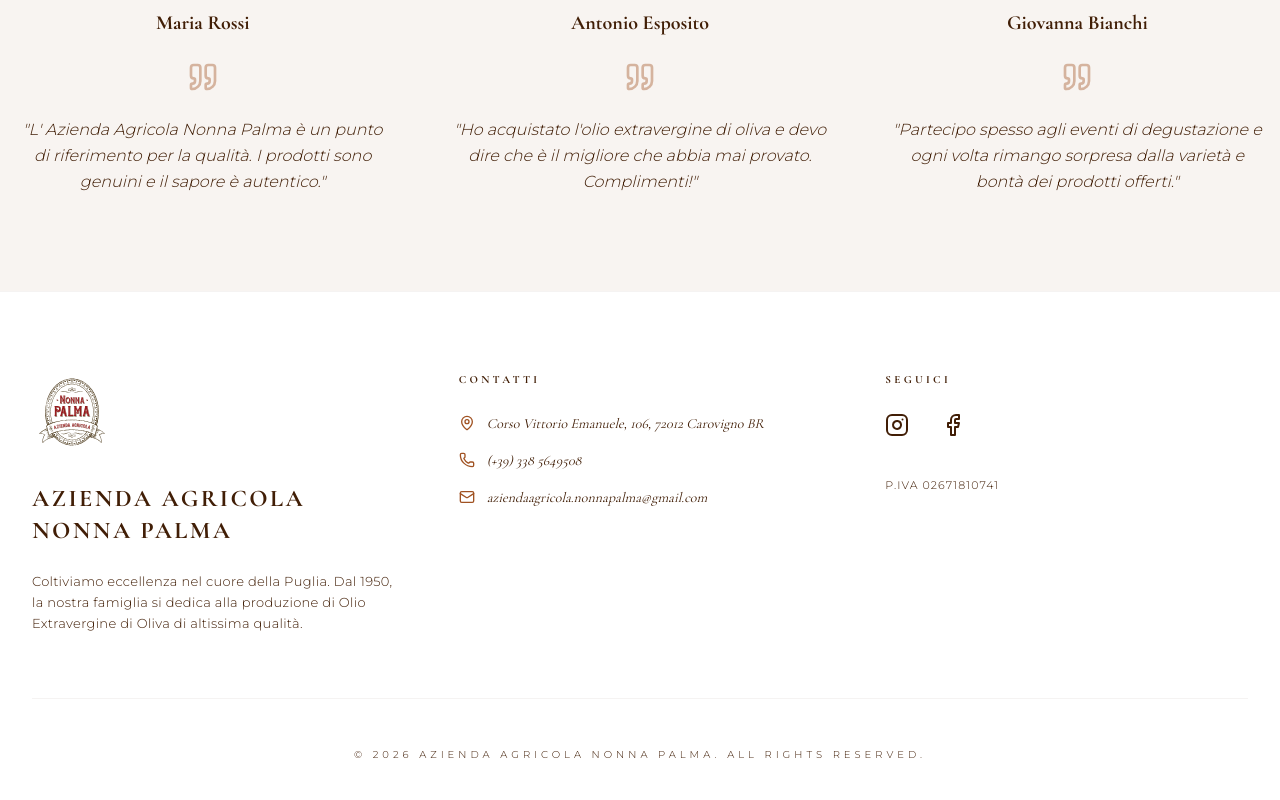
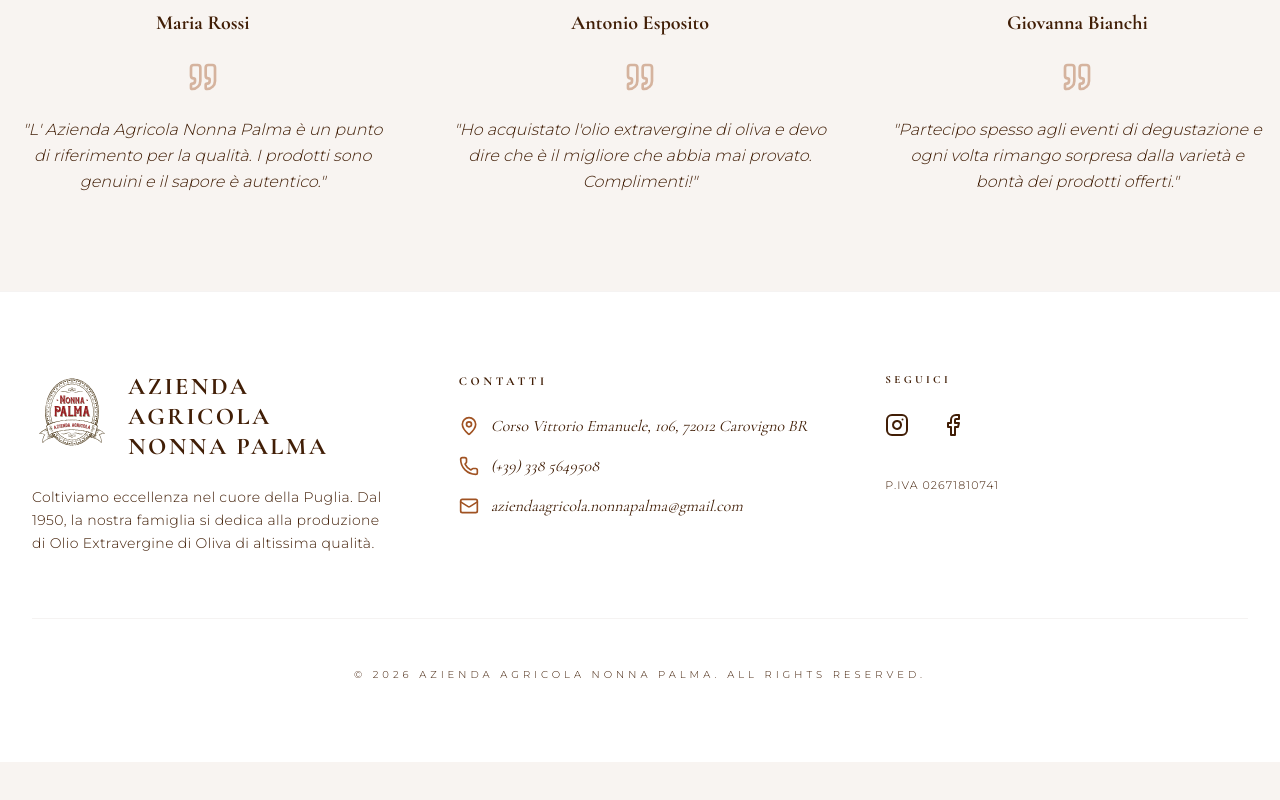
Before and after one commit to DiNataleAlessandro/nonna-palma, a Next.js app: page / in a window 1280 px wide. Shown: the part 2610-3410 px from the top of the page. After the commit the page ends 3372 px from the top, so only its background shows below. Built offline with nearby package versions, Linux system fonts and the light colour scheme; no server answers; the database is empty.

Commit message:
style: align logo to left of name and increase contact readability in footer

```diff
--- a/src/components/layout/Footer.tsx
+++ b/src/components/layout/Footer.tsx
@@ -9,8 +9,9 @@ export default function Footer() {
         <div className="grid grid-cols-1 md:grid-cols-3 gap-16 mb-16">
           {/* Brand & Mission */}
           <div className="space-y-6 text-center md:text-left">
-            <Link href="/" className="inline-block group">
-              <div className="relative w-20 h-20 mx-auto md:mx-0 transition-opacity group-hover:opacity-80">
+            <div className="flex flex-col md:flex-row items-center md:items-start gap-4">
+              <Link href="/" className="inline-block group shrink-0">
+                <div className="relative w-20 h-20 transition-opacity group-hover:opacity-80">
                   <Image
                     src="/logo.svg"
                     alt="Nonna Palma Logo"
@@ -19,26 +20,29 @@ export default function Footer() {
                   />
                 </div>
               </Link>
-            <h3 className="text-xl md:text-2xl font-serif tracking-[0.1em] uppercase font-bold text-nonna-chocolate">AZIENDA AGRICOLA NONNA PALMA</h3>
-            <p className="text-[13px] leading-relaxed tracking-wide max-w-sm">
+              <h3 className="text-xl md:text-2xl font-serif tracking-[0.1em] uppercase font-bold text-nonna-chocolate leading-tight">
+                Azienda Agricola<br />Nonna Palma
+              </h3>
+            </div>
+            <p className="text-[14px] leading-relaxed tracking-wide max-w-sm">
               Coltiviamo eccellenza nel cuore della Puglia. Dal 1950, la nostra famiglia si dedica alla produzione di Olio Extravergine di Oliva di altissima qualità.
             </p>
           </div>
 
           {/* Contact Info */}
           <div className="space-y-6 text-center md:text-left">
-            <h4 className="text-[11px] uppercase tracking-[0.3em] font-bold">Contatti</h4>
-            <div className="text-[14px] space-y-4 font-serif italic">
+            <h4 className="text-[12px] uppercase tracking-[0.3em] font-bold">Contatti</h4>
+            <div className="text-[16px] space-y-4 font-serif italic">
               <p className="flex items-center justify-center md:justify-start">
-                <MapPin className="w-4 h-4 mr-3 text-nonna-brown" />
+                <MapPin className="w-5 h-5 mr-3 text-nonna-brown shrink-0" />
                 <span>Corso Vittorio Emanuele, 106, 72012 Carovigno BR</span>
               </p>
               <p className="flex items-center justify-center md:justify-start">
-                <Phone className="w-4 h-4 mr-3 text-nonna-brown" />
+                <Phone className="w-5 h-5 mr-3 text-nonna-brown shrink-0" />
                 <span>(+39) 338 5649508</span>
               </p>
               <p className="flex items-center justify-center md:justify-start">
-                <Mail className="w-4 h-4 mr-3 text-nonna-brown" />
+                <Mail className="w-5 h-5 mr-3 text-nonna-brown shrink-0" />
                 <span className="break-all">aziendaagricola.nonnapalma@gmail.com</span>
               </p>
             </div>
```
Lines whose indentation alone changed are shown as unchanged.
